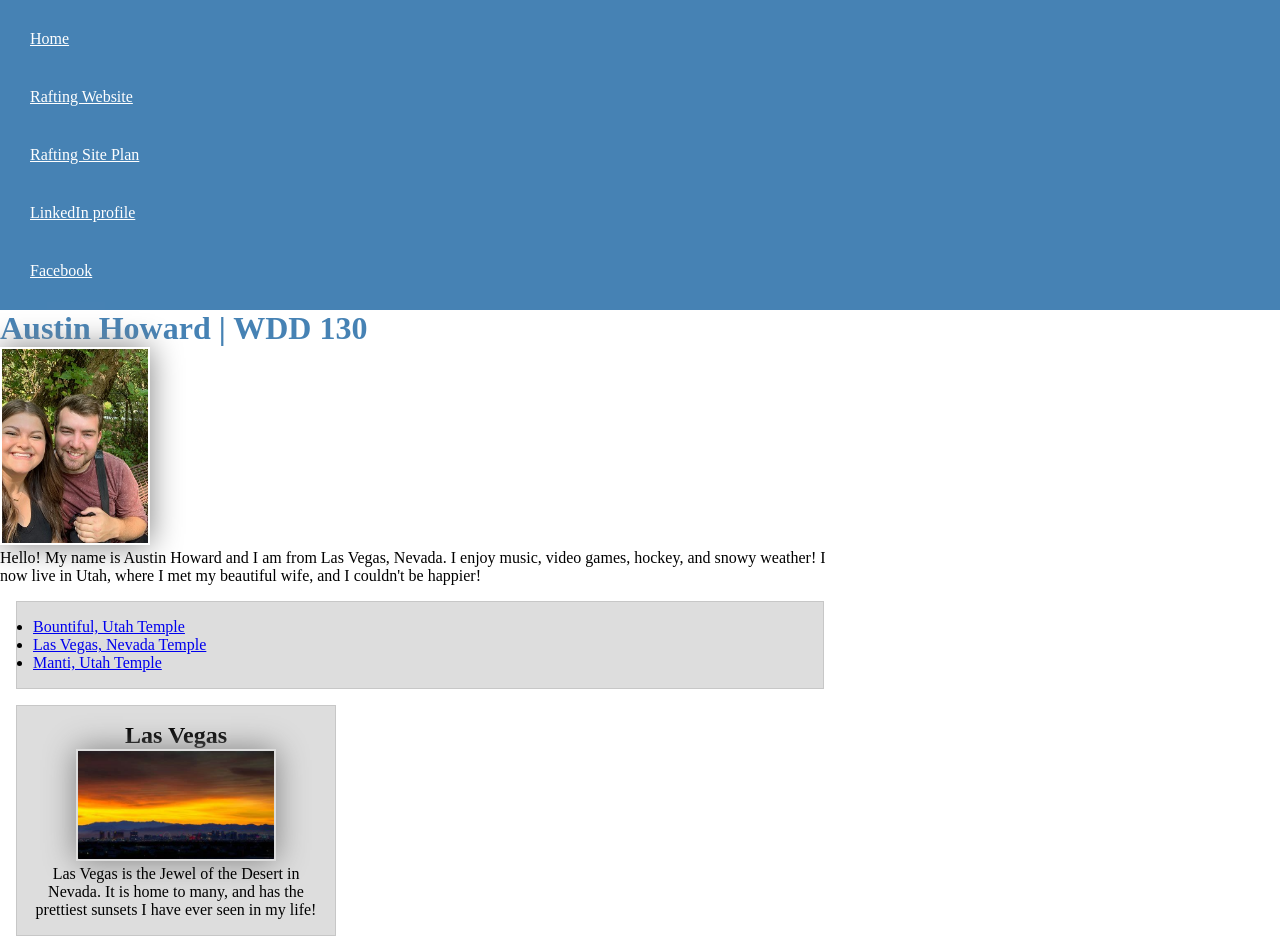
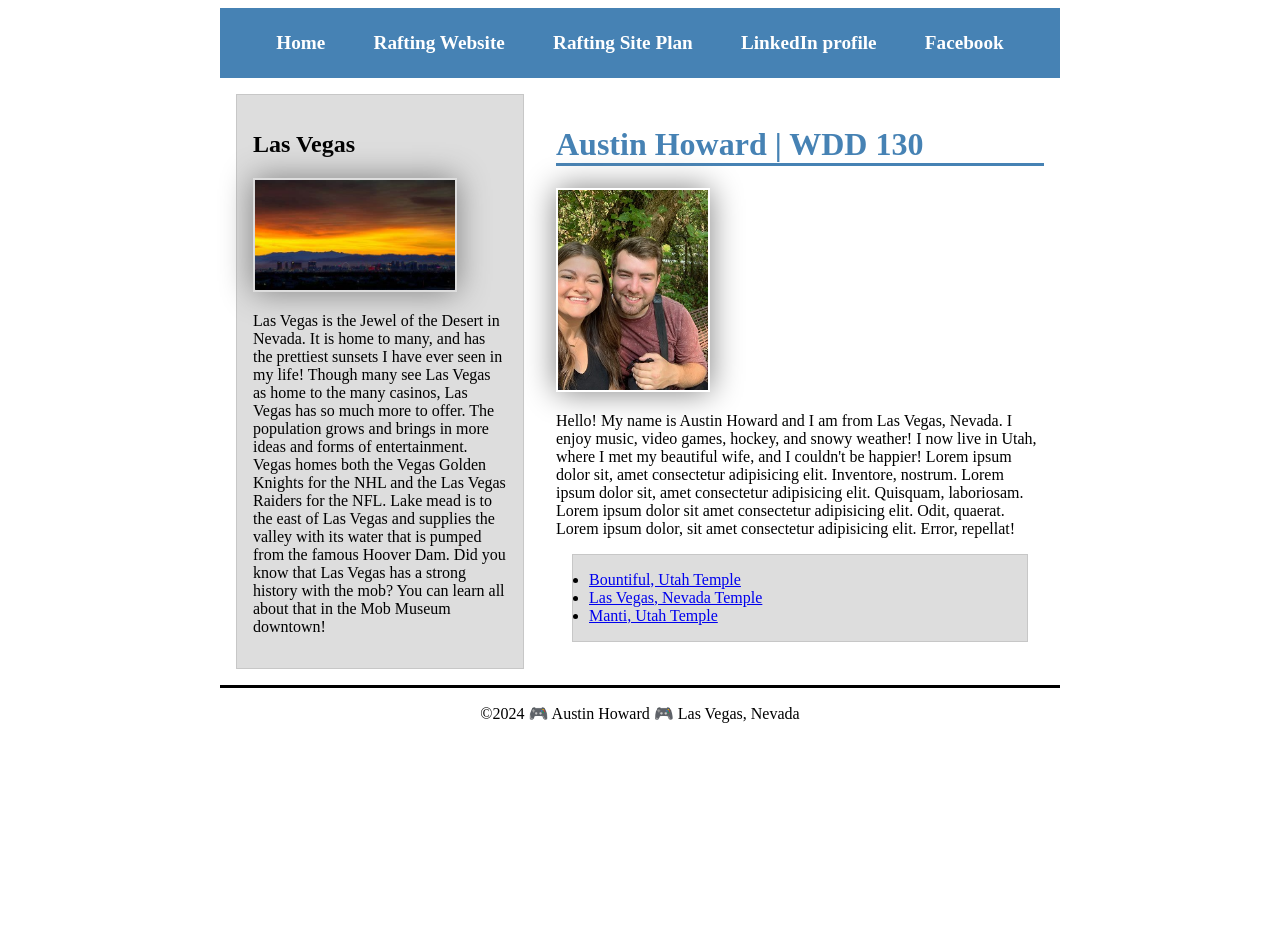
Before and after one commit to Austiekade12/wdd130, a plain HTML site: page index.html in a window 1280 px wide. Shown: the top 939 px of the page. After the commit the page ends 800 px from the top, so only its background shows below. Drawn offline with Linux system fonts and the light colour scheme.

Commit message:
Week 4 edits

```diff
--- a/index.html
+++ b/index.html
@@ -16,25 +16,40 @@
                 <a href="https://facebook.com">Facebook</a>
             </nav>
         </header>
+        <div class="grid">
         <main>
+
             <h1>Austin Howard | WDD 130</h1>
             <img src="images/Profile.jpg" alt="Hello, my name is Austin Howard" width="200">
             <p>
                 Hello! My name is Austin Howard and I am from Las Vegas, Nevada.
                 I enjoy music, video games, hockey, and snowy weather!
                 I now live in Utah, where I met my beautiful wife, and I couldn't be happier!
+                Lorem ipsum dolor sit, amet consectetur adipisicing elit. Inventore, nostrum.
+                Lorem ipsum dolor sit, amet consectetur adipisicing elit. Quisquam, laboriosam.
+                Lorem ipsum dolor sit amet consectetur adipisicing elit. Odit, quaerat.
+                Lorem ipsum dolor, sit amet consectetur adipisicing elit. Error, repellat!
             </p>
             <ul class="box">
                 <li><a href="https://www.churchofjesuschrist.org/temples/details/bountiful-utah-temple?lang=eng">Bountiful, Utah Temple</a></li>
                 <li><a href="https://www.churchofjesuschrist.org/temples/details/las-vegas-nevada-temple?lang=eng">Las Vegas, Nevada Temple</a></li>
                 <li><a href="https://www.churchofjesuschrist.org/temples/details/manti-utah-temple?lang=eng">Manti, Utah Temple</a></li>
             </ul>
+
         </main>
-         <aside class="box">
+         <aside>
+            <div class="box">
             <h2>Las Vegas</h2>
             <img src="images/las-vegas.jpg" alt="Las Vegas Sunset">
-            <p> Las Vegas is the Jewel of the Desert in Nevada. It is home to many, and has the prettiest sunsets I have ever seen in my life!</p>
+            <p> Las Vegas is the Jewel of the Desert in Nevada. It is home to many, and has the prettiest sunsets I have ever seen in my life!
+                Though many see Las Vegas as home to the many casinos, Las Vegas has so much more to offer. The population grows and brings in
+                more ideas and forms of entertainment. Vegas homes both the Vegas Golden Knights for the NHL and the Las Vegas Raiders for the NFL.
+                Lake mead is to the east of Las Vegas and supplies the valley with its water that is pumped from the famous Hoover Dam.
+                Did you know that Las Vegas has a strong history with the mob? You can learn all about that in the Mob Museum downtown!
+            </p>
+            </div>
         </aside>
+        </div>
         <footer>
             <p>©2024 🎮 Austin Howard 🎮 Las Vegas, Nevada </p>
         </footer>
--- a/styles/styles.css
+++ b/styles/styles.css
@@ -1,62 +1,82 @@
 nav {
     background-color: steelblue;
-    padding: 10px;
+    padding: 1rem;
+    display: flex;
+    justify-content: space-evenly;
+    align-items: center;
 }
 
  nav a {
     color: white;
     display: block;
-    padding: 20px;
+    padding: 0.5rem;
+    text-decoration: none;
+    font-size: 1.2rem;
+    font-weight: 700;
 }
 
     h1 {
     color: steelblue;
+
+   border-bottom: solid;
 }
 
     img {
     width: 150px;
     height: auto;
-    border: 1px solid steeblue;
+    border: 1px;
+    border-color: steelblue;
     padding: 2px;
     box-shadow: 0 0 30px gray;
+
 }
 
    p {padding: 0;}
 
-main {
+ header, .grid, footer {
    max-width: 840px;
+   margin: 0 auto;
+ }
+
+ .grid {
+   display: grid;
+   align-items: center;
+   /* justify-content: center; */
+   /* justify-items: center; */
+ }
+
+  main  {
+   grid-column: 2/3;
+   margin: 1rem;
 }
 
   aside {
     width: 20rem;
-    border: 1px solid rgba(0, 0, 0, 0.2); /* 1️⃣ */
-    background-color: #eee;
-    color: #333;
-    text-align: center;
+    position: relative;
+    grid-column: 1/2;
+    grid-row: 1/2;
  }
 
  aside img {
     width: 200px;
     height: auto;
-
  }
-
  main img {
    width: 150px;
    height: auto;
 
  }
+ footer {
+    display: flex;
+    justify-content: center;
+    border-top: solid;
 
- footer {
-    margin-top: 15px;
-    border-top: 1px solid #000;
-    text-align: center;
  }
 
  * {
-   margin: 0;
-   padding: 0;
-   box-sizing: border-box;
+   /* margin: 0; */
+   /* padding: 0; */
+   /* box-sizing: border-box; */
  }
 /* Class Selectors */
 .box {
```
Lines whose indentation alone changed are shown as unchanged.
